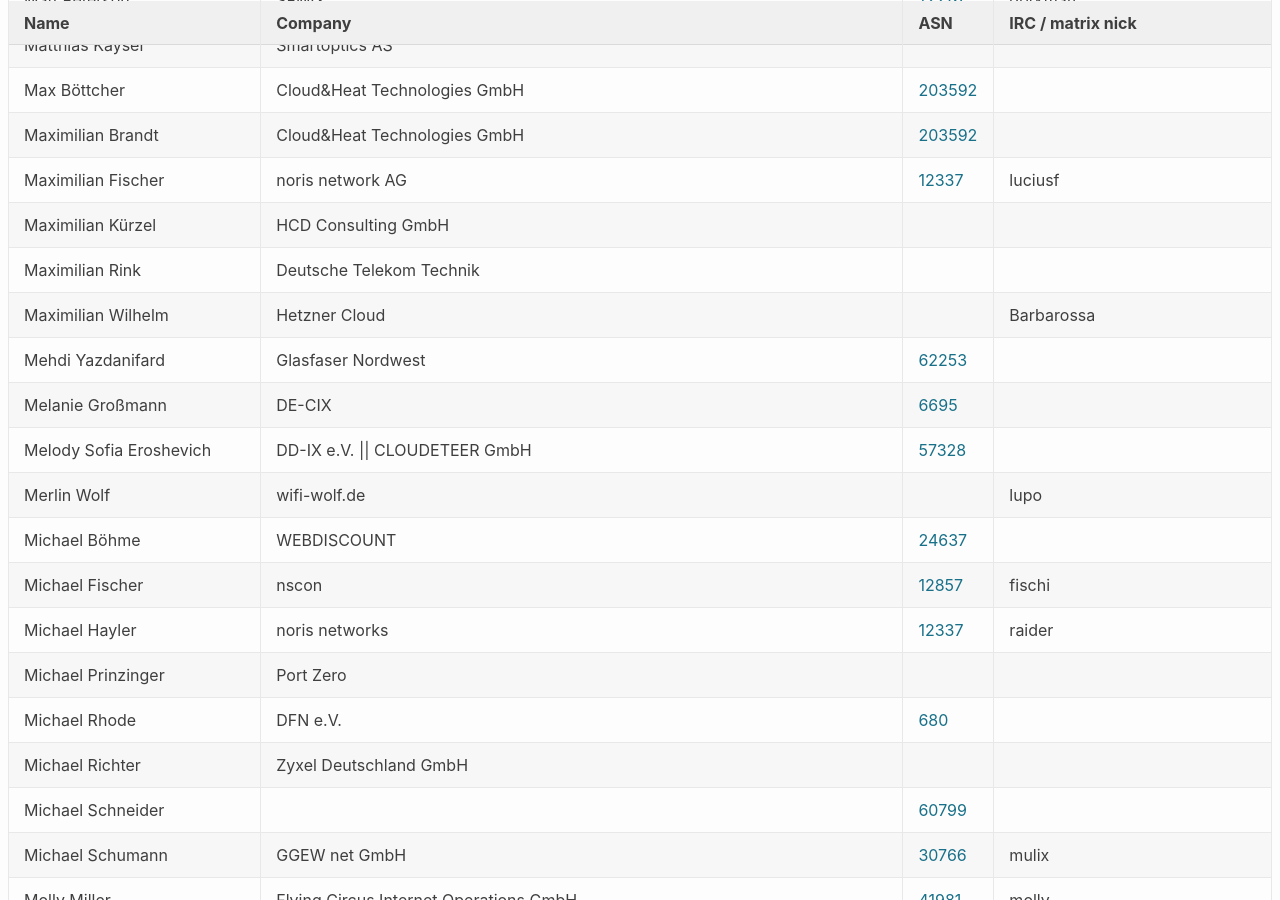
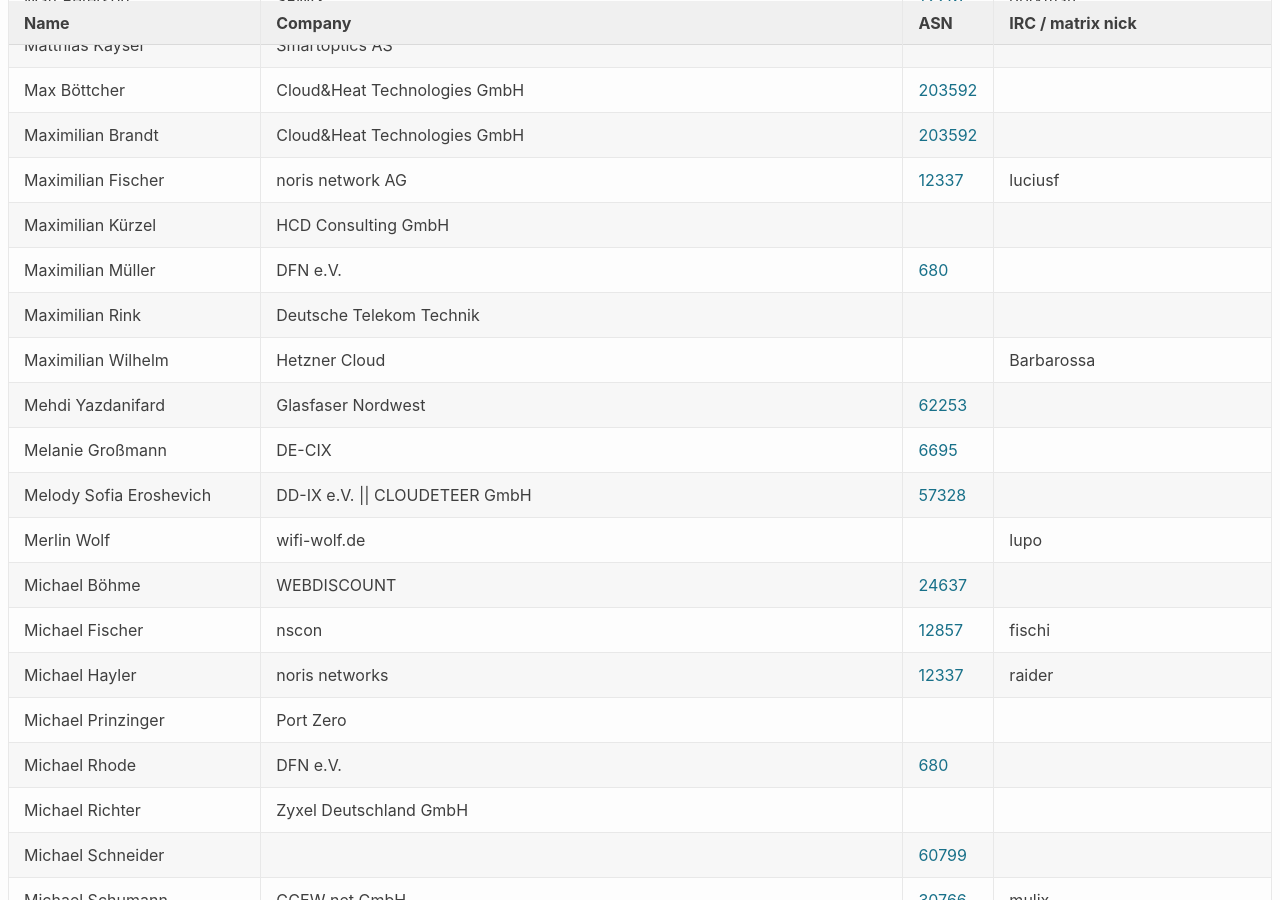
Before and after one commit to denog/pretix-attendeelist, a Jekyll site: the page built from denog17/index.markdown, in a window 1280 px wide and 900 px high, scrolled down 9019 px. Built offline with Jekyll 4.4.1, drawn with Linux system fonts in a browser that asks for light colours.

Commit message:
Latest data: Wed Aug 13 07:32:25 UTC 2025

```diff
--- a/_data/attendees_denog17_onsite.json
+++ b/_data/attendees_denog17_onsite.json
@@ -1212,6 +1212,12 @@
     "asn": null
   },
   {
+    "name": "Maximilian Müller",
+    "company": "DFN e.V.",
+    "irc": null,
+    "asn": "680"
+  },
+  {
     "name": "Maximilian Rink",
     "company": "Deutsche Telekom Technik",
     "irc": null,
```
